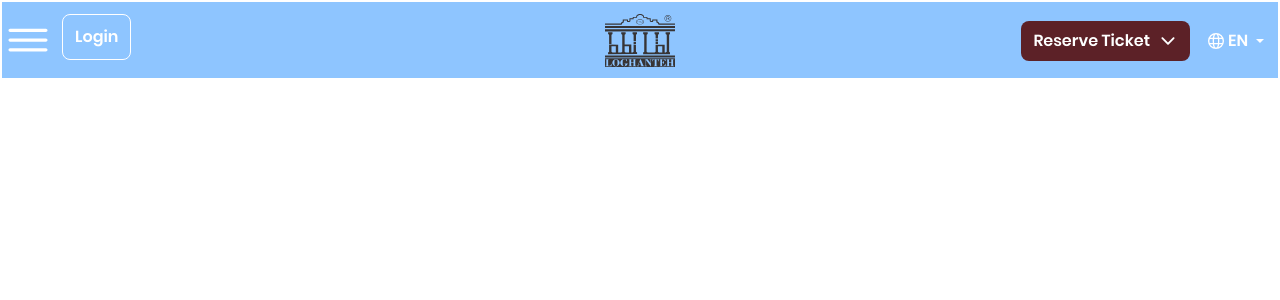
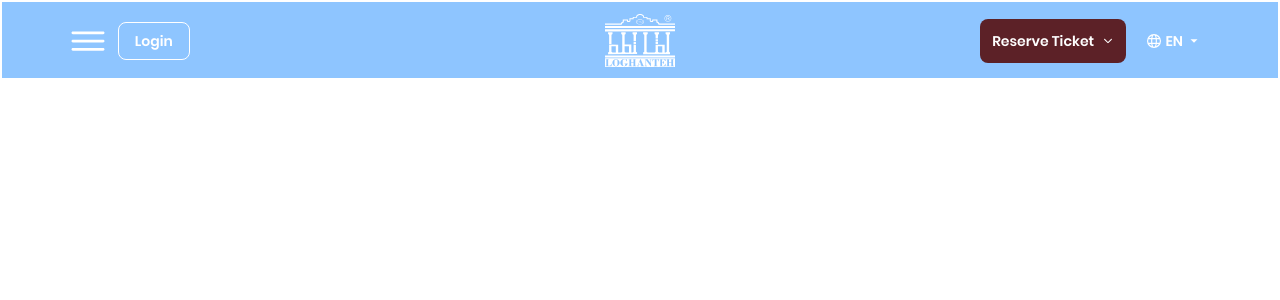
Before and after one commit to iXZed026/Loghante-Project, a Next.js app in the folder Develop/Frontend/: page /en/ in a window 1280 px wide. Shown: the top 300 px of the page. Built offline with nearby package versions, Linux system fonts and the light colour scheme.

Commit message:
header ui completed

```diff
--- a/Develop/Frontend/src/app/[locale]/page.tsx
+++ b/Develop/Frontend/src/app/[locale]/page.tsx
@@ -1,3 +1,4 @@
+import Container from '@/components/shared/Container';
 import LanguageSwitcher from '@/components/shared/LanguageSwitcher';
 import Header from '@/features/loghante(root)/components/header/Header';
 
@@ -10,8 +11,10 @@ function Loghante() {
 
   return (
     <div>
-      <Header/>
-      <div className='h-[100vh]'></div>
+      <Header />
+      <Container>
+        <div className='h-[100vh]'></div>
+      </Container>
     </div>
   )
 }
--- a/Develop/Frontend/src/app/globals.css
+++ b/Develop/Frontend/src/app/globals.css
@@ -73,7 +73,7 @@ body {
   /* Others */
 
   .button {
-    @apply outline-none cursor-pointer hover:opacity-85 transition-all duration-300;
+    @apply outline-none cursor-pointer transition-all duration-300;
   }
 
   .input {
@@ -81,6 +81,6 @@ body {
   }
 
   .click-scale {
-    @apply active:scale-90
+    @apply active:scale-90 duration-150
   }
 }
--- /dev/null
+++ b/Develop/Frontend/src/components/shared/Container.tsx
@@ -0,0 +1,23 @@
+import { cn } from '@/lib/utils/cn'
+import React, { ReactNode } from 'react'
+
+function Container({
+    children
+}: {
+    children: ReactNode
+}) {
+    return (
+        <div
+            className={cn(
+                "lg:w-[90%]",
+                "sm:w-[95%]",
+                "w-[98%]",
+                "mx-auto",
+            )}
+        >
+            {children}
+        </div>
+    )
+}
+
+export default Container
--- a/Develop/Frontend/src/components/shared/LanguageSwitcher.tsx
+++ b/Develop/Frontend/src/components/shared/LanguageSwitcher.tsx
@@ -19,8 +19,7 @@ interface ILanguageSwitcherProps {
 
 function LanguageSwitcher({
     className
-}: ILanguageSwitcherProps
-) {
+}: ILanguageSwitcherProps) {
 
     //custom hooks
     const {
@@ -73,12 +72,10 @@ function LanguageSwitcher({
         UnActiveHandler,
     )
 
-
-
     return (
         <div className={cn(
             "w-20",
-            "flex flex-col  justify-center",
+            "flex flex-col justify-center",
             "relative",
             active && "text-black-utility",
         )}>
@@ -88,10 +85,10 @@ function LanguageSwitcher({
                 "font-semibold",
                 "cursor-pointer",
                 "rounded-t-sm",
-                "transition-all ",
+                "transition-all",
                 "hover:bg-white/25",
                 "click-scale",
-                active && "bg-white",
+                active && "bg-white hover:bg-white",
                 className
             )}
                 ref={dropDownRef}
@@ -99,7 +96,10 @@ function LanguageSwitcher({
             >
                 <GrLanguage />
                 {locale.toUpperCase()}
-                <IoMdArrowDropdown className='' />
+                <IoMdArrowDropdown className={cn(
+                    "transition-transform duration-300",
+                    active && "rotate-180"
+                )} />
             </div>
             <AnimatePresenceWrapper isActive={active}>
                 <motion.div
@@ -110,22 +110,24 @@ function LanguageSwitcher({
                     className={cn(
                         "w-full",
                         "flex flex-col items-center",
-                        "absolute top-10",
-                        "rounded-md",
-                        active && "bg-white ",
+                        "absolute",
+                        "top-full",
+                        "rounded-b-md",
+                        "shadow-lg",
+                        active && "bg-white",
                     )}
                 >
                     {languages.map((lang) => (
                         <span
-                            className='
-                                w-full
-                                text-center
-                                py-3
-                                cursor-pointer
-                                transition-all
-                                hover:bg-gray-300/65
-                                click-scale
-                                '
+                            className={cn(
+                                "w-full",
+                                "text-center",
+                                "py-3",
+                                "cursor-pointer",
+                                "transition-all",
+                                "hover:bg-gray-300/65",
+                                "click-scale",
+                            )}
                             key={lang.id}
                             onClick={() => changeLanguage(lang.code)}
                         >
@@ -134,8 +136,7 @@ function LanguageSwitcher({
                     ))}
                 </motion.div>
             </AnimatePresenceWrapper>
-
-        </div >
+        </div>
     )
 }
 
--- a/Develop/Frontend/src/features/loghante(root)/components/header/Header.tsx
+++ b/Develop/Frontend/src/features/loghante(root)/components/header/Header.tsx
@@ -5,21 +5,37 @@ import Button from "@/components/ui/Button";
 import { cn } from "@/lib/utils/cn";
 import { IoIosMenu } from "react-icons/io";
 import { IoIosArrowDown } from "react-icons/io";
-import TicketDripDown from "./TicketDripDown";
+import TicketDropDown from "./TicketDropDown";
+import Container from "@/components/shared/Container";
 
 function Header() {
   return (
-    <header className="py-3 h-[80px] border-2 text-white-utility bg-blue-300">
+    <header className={cn(
+      "bg-blue-300",
+      "h-[80px]",
+      "py-3",
+      "text-white-utility text-sm",
+      "border-2",
+    )}>
+      <Container>
         <div className="grid grid-cols-12">
 
-        <div className="flex col-span-4 gap-2">
-          <IoIosMenu className="size-13" />
+          <div className="flex items-center col-span-4 gap-2">
+            <IoIosMenu
+              className={cn(
+                "size-11",
+                "cursor-pointer",
+                "click-scale",
+                "transition-all",
+                "hover:opacity-50"
+              )}
+            />
             <AppLink
               href="/login"
             >
               <Button
                 className={cn(
-                "px-3 py-2.5",
+                  "px-4 py-2",
                   "font-semibold",
                   "border-[1px]",
                   "hover:bg-white/35",
@@ -40,16 +56,18 @@ function Header() {
                 priority={true}
                 src="/images/Loghanteh-logo.svg"
                 alt="loghante"
+                className="brightness-0 invert"
               />
             </AppLink>
           </div>
 
           <div className="col-span-4 fec gap-2">
-          <TicketDripDown />
+            <TicketDropDown />
             <LanguageSwitcher />
           </div>
 
         </div>
+      </Container>
     </header >
   )
 }
--- a/Develop/Frontend/src/features/loghante(root)/components/header/TicketDripDown.tsx
+++ b/Develop/Frontend/src/features/loghante(root)/components/header/TicketDropDown.tsx
@@ -1,36 +1,49 @@
 "use client"
 import AnimatePresenceWrapper from '@/components/animations/AnimatePresenceWrapper'
 import Button from '@/components/ui/Button'
-import { motion } from "framer-motion";
+import { motion, useReducedMotion } from "framer-motion";
 import { IoIosArrowDown } from 'react-icons/io'
 import { TicketdropdownVariants } from '../../animations/loghante.variants';
 import { tickets } from '@/data/tickets';
 import AppLink from '@/components/ui/AppLink';
 import useActive from '@/hooks/useActive';
 import { cn } from '@/lib/utils/cn';
+import { useRef } from 'react';
+import useClickOutside from '@/hooks/useClickOutside';
 
-function TicketDripDown() {
+function TicketDropDown() {
 
     //custom hooks
     const {
         active,
-        activeHandler,
+        // activeHandler,
         UnActiveHandler,
         toggleHandler,
     } = useActive(false)
 
+    const dropDownRef =
+        useRef<HTMLDivElement | null>(null)
+
+    useClickOutside(
+        dropDownRef,
+        UnActiveHandler,
+    )
+
 
     return (
-        <div className='relative'>
+        <div className='relative' ref={dropDownRef}>
             <Button
                 className={cn(
-                    "bg-crimson py-2 fcc gap-2 font-semibold",
+                    "py-3 fcc gap-2 ",
+                    "font-semibold text-md",
+                    "bg-crimson",
+                    "hover:bg-[#42151A]",
                     active && "rounded-none border-b-1",
                 )}
                 onClick={toggleHandler}
             >
                 Reserve Ticket
-                <IoIosArrowDown className="size-5" />
+                <IoIosArrowDown className="size-3" />
             </Button>
             <AnimatePresenceWrapper isActive={active}>
                 <motion.div
@@ -47,6 +60,7 @@ function TicketDripDown() {
                         <span
                             className="py-3 bg-hover-crimson transition-all"
                             key={t.id}
+                            onClick={UnActiveHandler}
                         >
                             <AppLink
                                 href={`/${t.href}`}
@@ -61,4 +75,4 @@ function TicketDripDown() {
     )
 }
 
-export default TicketDripDown
+export default TicketDropDown
```
Lines whose indentation alone changed are shown as unchanged.
